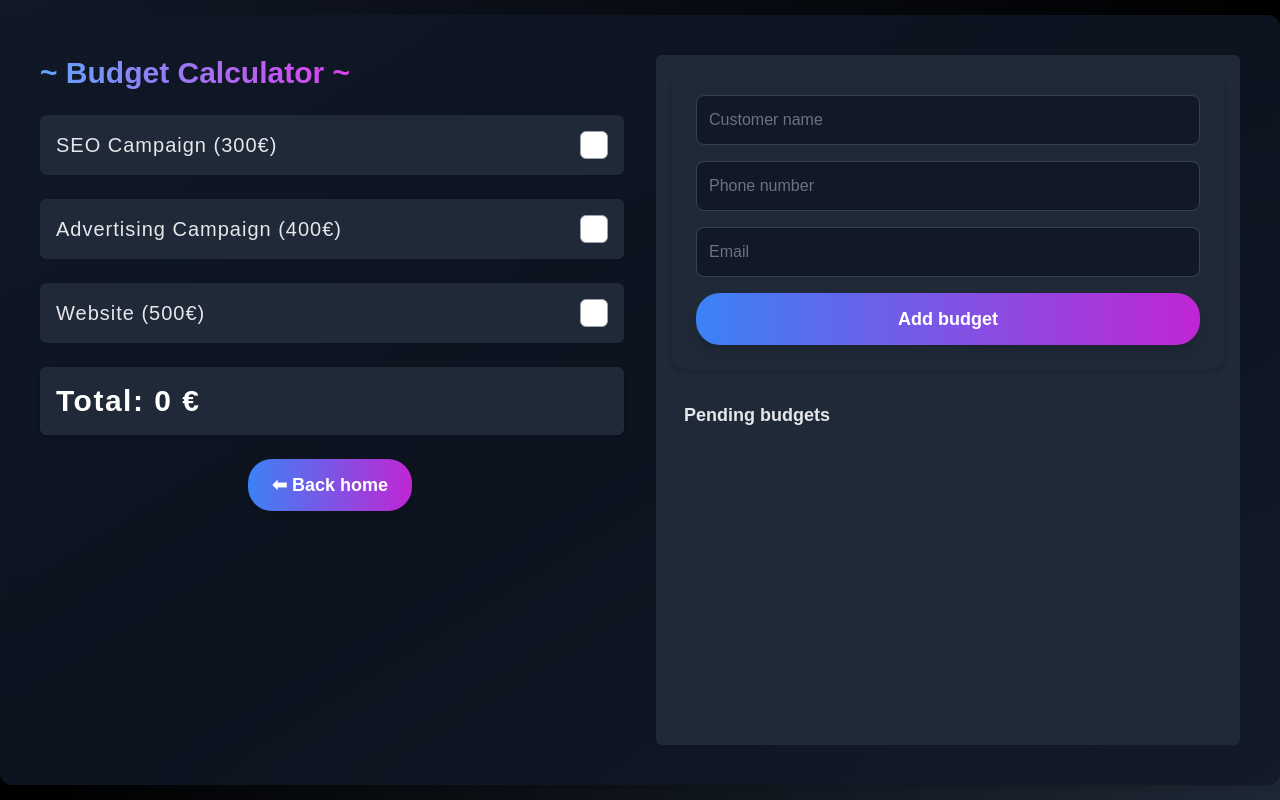
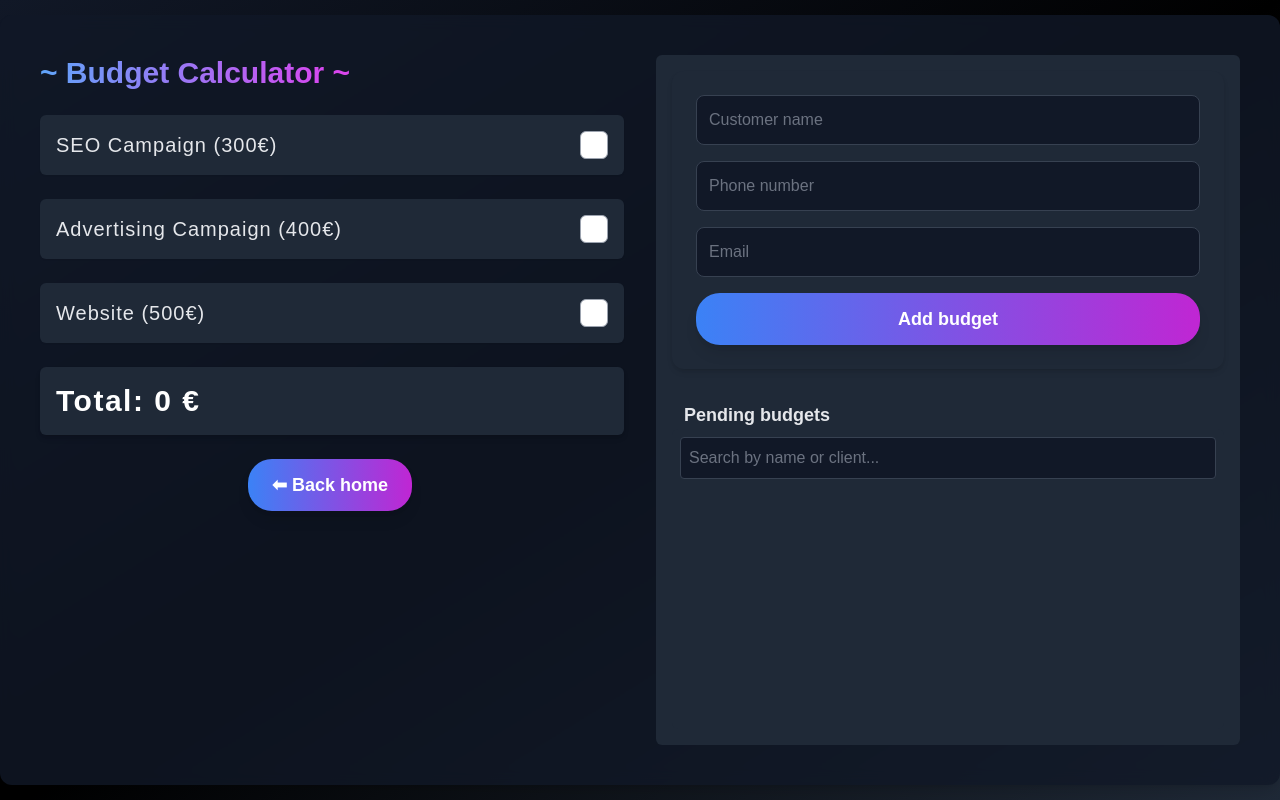
Before and after one commit to triflip/S6.Budgets, a React (Vite) app: page /calculator in a window 1280 px wide. Built offline with nearby package versions, Linux system fonts and the light colour scheme.

Commit message:
feat: add serch budgets

```diff
--- a/src/features/budgets/components/BudgetList.tsx
+++ b/src/features/budgets/components/BudgetList.tsx
@@ -1,3 +1,6 @@
+import { useState, useEffect } from "react";
+import { BudgetSearch } from "./BudgetSearch";
+
 type Budget = {
   id: number;
   client: string;
@@ -8,26 +11,45 @@ type Budget = {
   date: string;
 };
 
-
 type BudgetListProps = {
   budgets: Budget[];
 };
 
 export const BudgetList: React.FC<BudgetListProps> = ({ budgets }) => {
+  const [sortedBudgets, setSortedBudgets] = useState<Budget[]>(budgets);
+  const [searchTerm, setSearchTerm] = useState("");
+
+  useEffect(() => {
+    setSortedBudgets(budgets);
+  }, [budgets]);
+
+  const filteredBudgets = sortedBudgets.filter(
+    (b) =>
+      b.client.toLowerCase().includes(searchTerm.toLowerCase()) ||
+      b.email.toLowerCase().includes(searchTerm.toLowerCase()) ||
+      b.phone.toLowerCase().includes(searchTerm.toLowerCase())
+  );
+
   return (
     <div className="mt-6">
       <h3 className="ml-3 text-lg font-bold text-gray-200">Pending budgets</h3>
+      <div className="overflow-y-scroll h-[300px] space-y-2 p-2 bg-gray-800 rounded-md">
 
+        <BudgetSearch searchTerm={searchTerm} setSearchTerm={setSearchTerm} />
 
-    <div className="overflow-y-scroll h-[300px] space-y-2 p-2 bg-gray-800 rounded-md">
         <ul className="space-y-2">
-        {budgets.map((b) => (
-          <li key={b.id} className="p-3 bg-gray-900 rounded text-gray-200 shadow-sm">
-            <p className="font-semibold">
-              Client: {b.client}
+          {filteredBudgets.map((b) => (
+            <li
+              key={b.id}
+              className="p-3 bg-gray-900 rounded text-gray-200 shadow-sm"
+            >
+              <p className="font-semibold">Client: {b.client}</p>
+              <p>
+                Services: {b.services.join(", ")} --- Total: {b.total} €
               </p>
-            <p>Services: {b.services.join(", ")} --- Total: {b.total} €</p>
-            <p>Phone: {b.phone} --- Email: {b.email}</p>
+              <p>
+                Phone: {b.phone} --- Email: {b.email}
+              </p>
               <p>Date: {b.date}</p>
             </li>
           ))}
@@ -35,5 +57,4 @@ export const BudgetList: React.FC<BudgetListProps> = ({ budgets }) => {
       </div>
     </div>
   );
-
 };
--- /dev/null
+++ b/src/features/budgets/components/BudgetSearch.tsx
@@ -0,0 +1,21 @@
+type BudgetSearchProps = {
+  searchTerm: string;
+  setSearchTerm: (val: string) => void;
+};
+
+export const BudgetSearch: React.FC<BudgetSearchProps> = ({
+  searchTerm,
+  setSearchTerm,
+}) => {
+  return (
+    <div className="mb-4">
+      <input
+        type="text"
+        placeholder="Search by name or client..."
+        value={searchTerm}
+        onChange={(e) => setSearchTerm(e.target.value)}
+        className="w-full p-2 rounded bg-gray-900 text-gray-200 placeholder-gray-500 border border-gray-700 focus:outline-none focus:ring-2 focus:ring-blue-500"
+      />
+    </div>
+  );
+};
```
Lines whose indentation alone changed are shown as unchanged.
